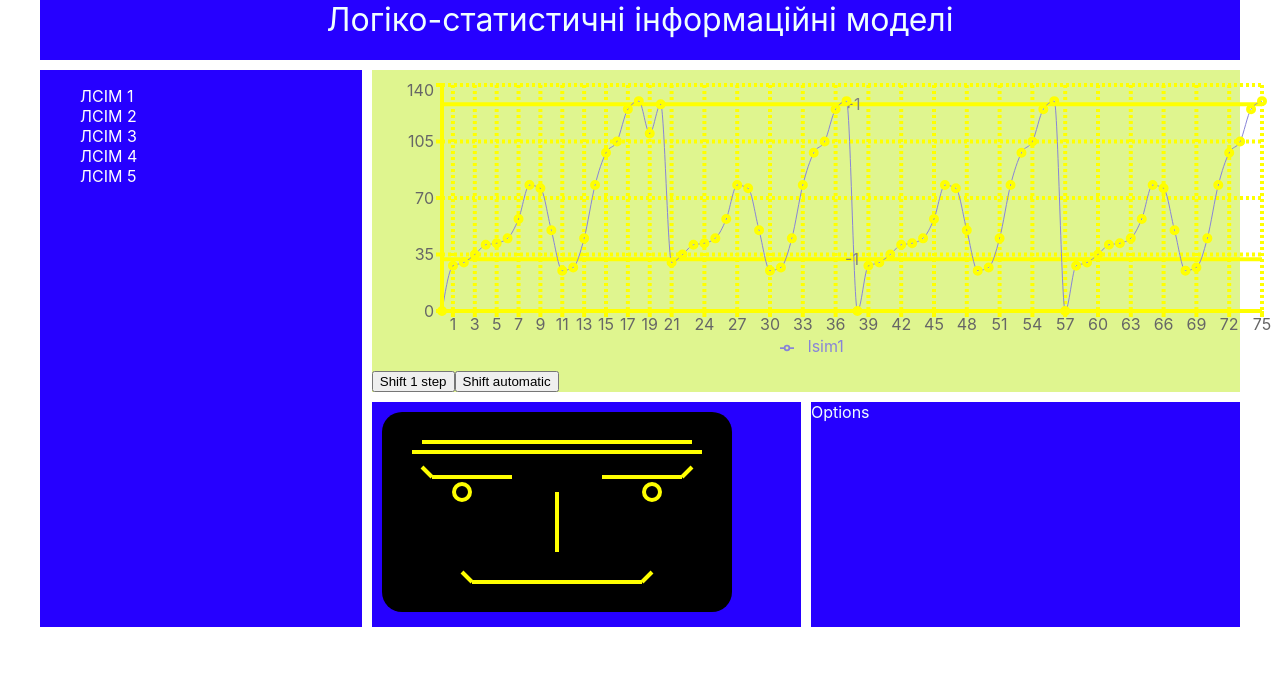
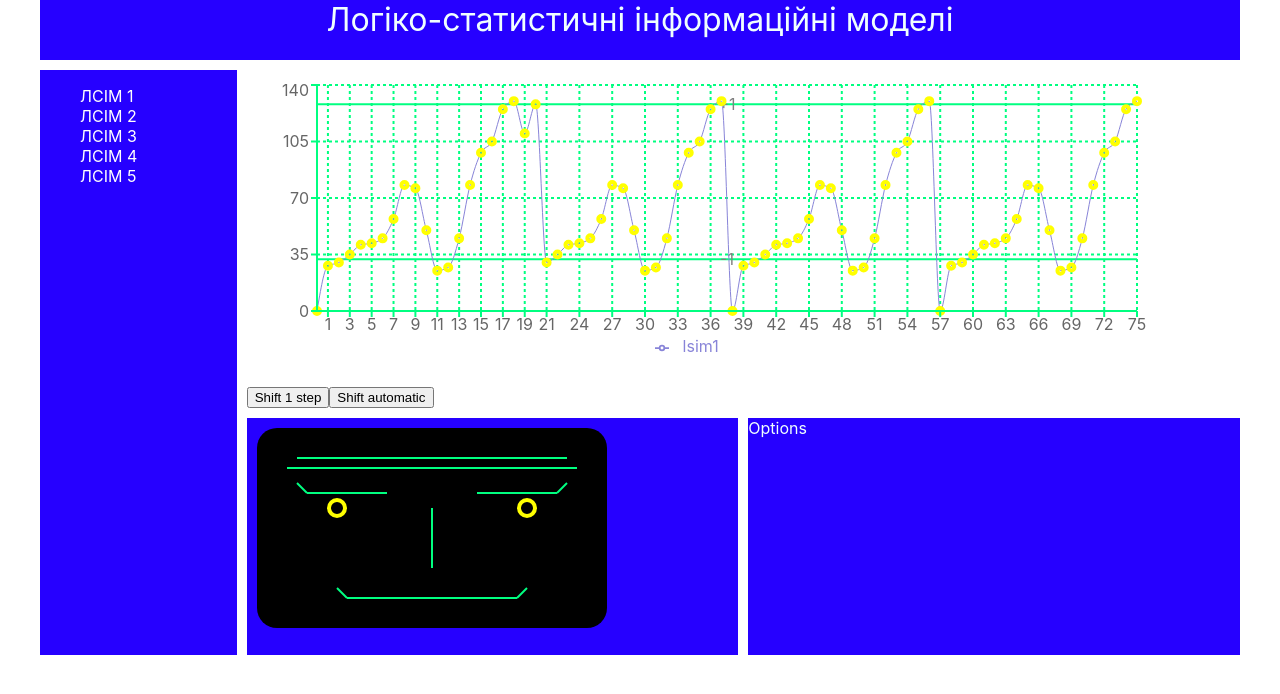
Before and after one commit to vetal0352/lsim, a React (Create React App) app: page / in a window 1280 px wide. Shown: the top 694 px of the page. Built offline with nearby package versions, Linux system fonts and the light colour scheme.

Commit message:
2021-05-16 repaired bug with start shift buttons

```diff
--- a/src/App.css
+++ b/src/App.css
@@ -7,7 +7,7 @@
   "n g g"
   "n s o";
   grid-template-rows: 60px 2fr 1.4fr;
-  grid-template-columns: 3fr 4fr 4fr;
+  grid-template-columns: 2fr 5fr 5fr;
   grid-gap: 10px;
   color: azure;
 }
--- a/src/components/graphic1/GraphicLSIM1.jsx
+++ b/src/components/graphic1/GraphicLSIM1.jsx
@@ -16,7 +16,7 @@ const Graphic = (props) => {
     <div className={styles.graphic}>
         <LineChart width={900} height={300} data={props.values} margin={{ top: 5, right: 20, bottom: 5, left: 0 }}>
           <CartesianGrid strokeDasharray="3 3" />
-          <ReferenceLine y={restrictLow} label="-1" stroke="red" />
+          <ReferenceLine y={restrictLow} label="-1" stroke="#ff0000" />
           <ReferenceLine y={restrictHigh} label="+1" stroke="red" />
           <Line type="monotone" dataKey="lsim1" stroke="#8884d8" />
           <XAxis dataKey="name" />
@@ -24,6 +24,7 @@ const Graphic = (props) => {
           <Tooltip />
           <Legend />
         </LineChart>
+        <p />
         {!props.isShifted && <button onClick={props.start}>Shift 1 step</button>}
         {!props.isShifted && <button onClick={props.startAutomatic}>Shift automatic</button>}
         {props.isShifted && <button onClick={props.stop}>Stop</button>}
--- a/src/components/graphic1/GraphicLSIM1.module.css
+++ b/src/components/graphic1/GraphicLSIM1.module.css
@@ -3,3 +3,8 @@
    /* background-color: rgb(240, 230, 230);
     color: rgb(23, 20, 230);*/
 }
+
+line {
+    stroke: rgb(0, 255, 128);
+    stroke-width: 2px;
+}
--- a/src/components/graphic3/GraphicLSIM3.module.css
+++ b/src/components/graphic3/GraphicLSIM3.module.css
@@ -1,5 +1,5 @@
 .graphic {
     grid-area: g;
-    background-color: rgb(223, 245, 143);
-    color: yellow;
+    /*background-color: rgb(223, 245, 143);
+    /*color: yellow;*/
 }
--- a/src/components/smile/Smile.module.css
+++ b/src/components/smile/Smile.module.css
@@ -1,13 +1,13 @@
 .smile {
     grid-area: s;
     background-color: rgb(38, 0, 255);
-    color: yellow;
+    /*color: yellow;*/
 }
 svg {
     padding: 10px;
 }
-line {
-    stroke: yellow;
+line .smile {
+    stroke: rgb(255, 0, 55);
     stroke-width: 4px;
 }
 
```
Also changed, not shown: 2 other files (tests, documents, lock files or other folders).
